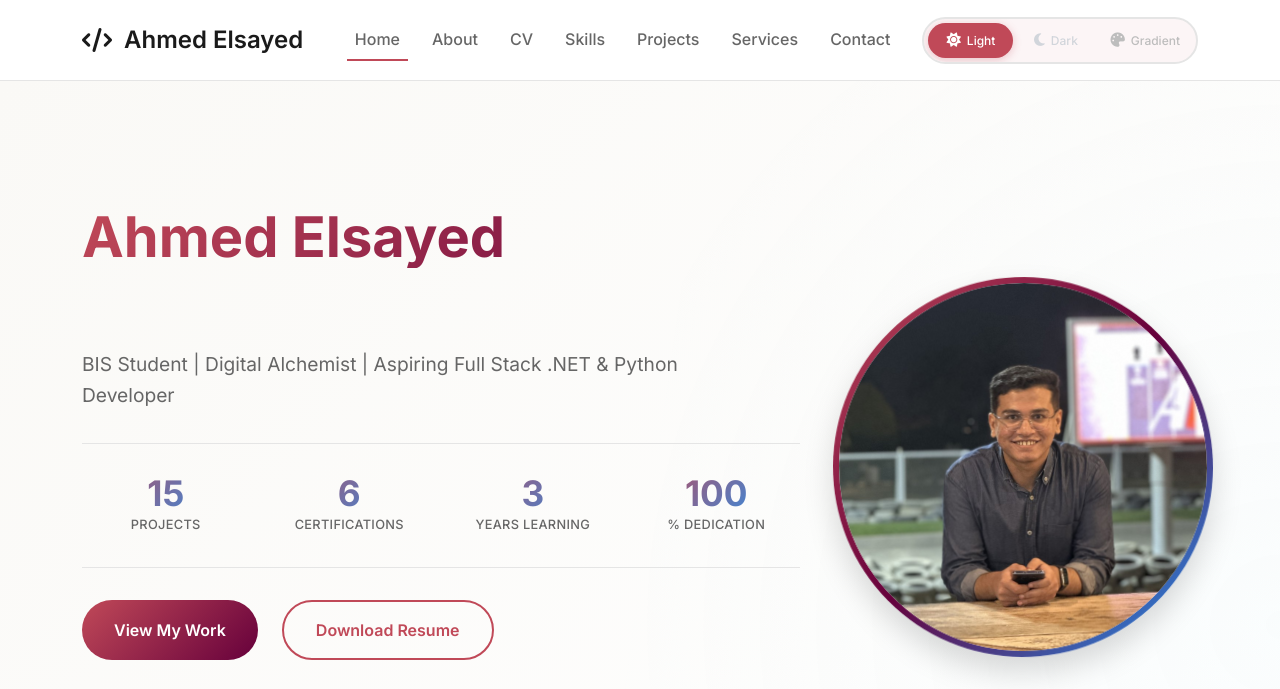
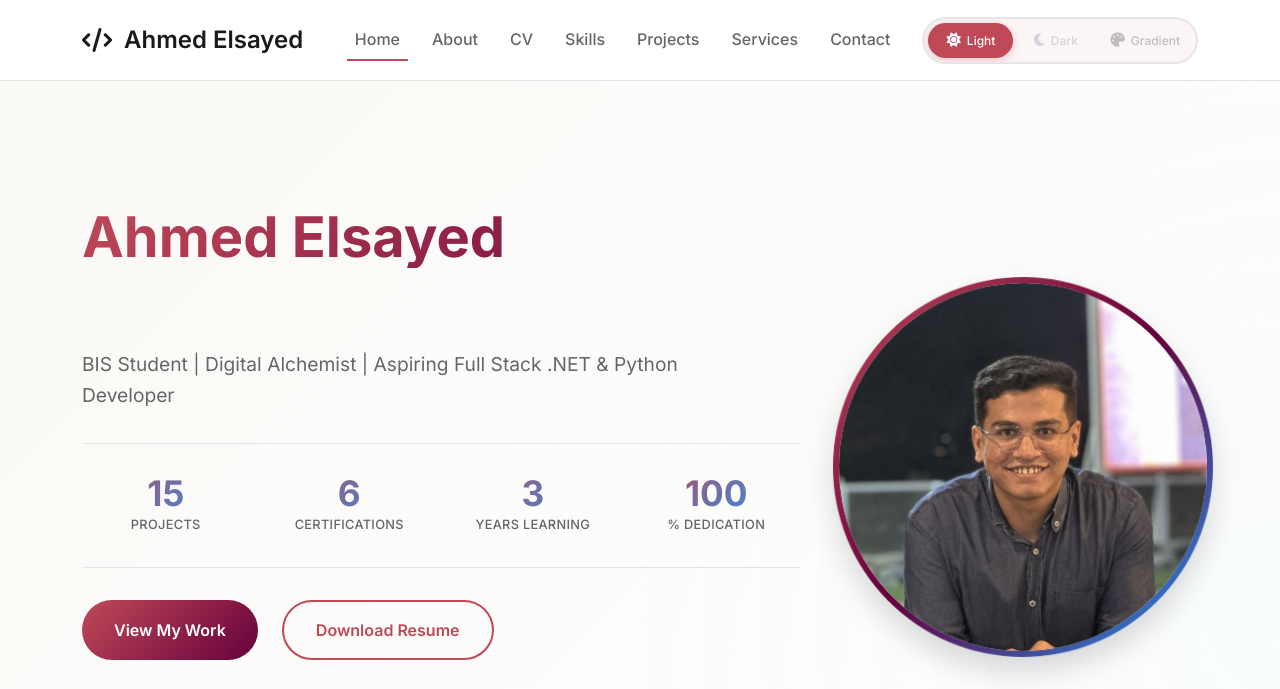
Before and after one commit to AhmedTyson/Ahmed.Elsayed.dev, a website: page index.html in a window 1280 px wide. Shown: the top 689 px of the page. Drawn offline with nearby package versions, Linux system fonts and the light colour scheme.

Commit message:
Update style.css

```diff
--- a/style.css
+++ b/style.css
@@ -559,11 +559,11 @@ body {
   object-fit: cover;
   border-radius: 50%;
   position: absolute;
-  top: 0;
+  top: 39px;
   left: 0;
-  z-index: 1;
+  z-index: 2;
   display: block;
-  transform: scale(1.08);
+  transform: scale(1.6);
 }
 
 .profile-fallback {
```
